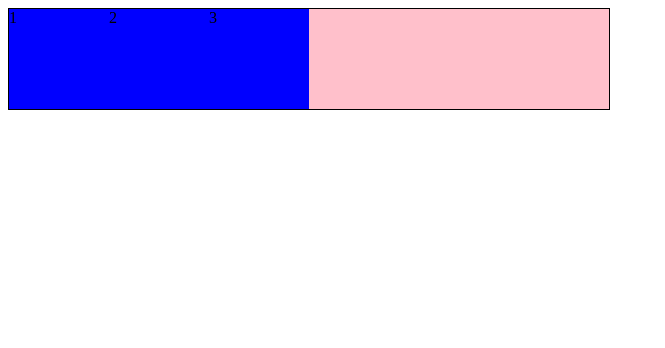
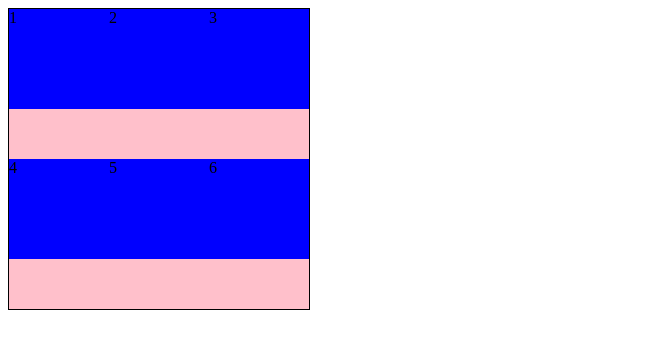
Before and after one commit to coolleave/web-, a plain HTML site: page 2.27.html in a window 1280 px wide. Shown: the whole page, without its empty margins (0-665 px from the left). Drawn offline with Linux system fonts and the light colour scheme.

Commit message:
Add files via upload

```diff
--- a/2.27.html
+++ b/2.27.html
@@ -6,13 +6,33 @@
     <meta name="viewport" content="width=device-width, initial-scale=1.0">
     <title>flex布局</title>
     <style>
+        /* 默认情况下，主轴是靠内容撑开，侧轴伸展 */
         .box {
-            width: 600px;
+            width: 300px;
+            height: 300px;
             background-color: pink;
             border: 1px solid black;
             display: flex;
+            /* 调整主轴的对齐方式 一共有六种，后四种常用 */
+            /* justify-content: start; */
+            /* justify-content: end; */
+            /* justify-content: center; */
+            /* justify-content: space-between; */
+            /* justify-content: space-around; */
+            justify-content: space-evenly;
+
+            /* 调整侧轴的对齐方式 */
+            /* align-items: flex-start; */
+            /* align-items: center; */
+            /* align-items: flex-end; */
+
+            flex-wrap: wrap;
         }
 
+        /* .box div:nth-child(2)
+        {
+            align-self: flex-end;
+        } */
         .box div {
             width: 100px;
             height: 100px;
@@ -28,6 +48,9 @@
         <div>1</div>
         <div>2</div>
         <div>3</div>
+        <div>4</div>
+        <div>5</div>
+        <div>6</div>
 
 
     </div>
```
